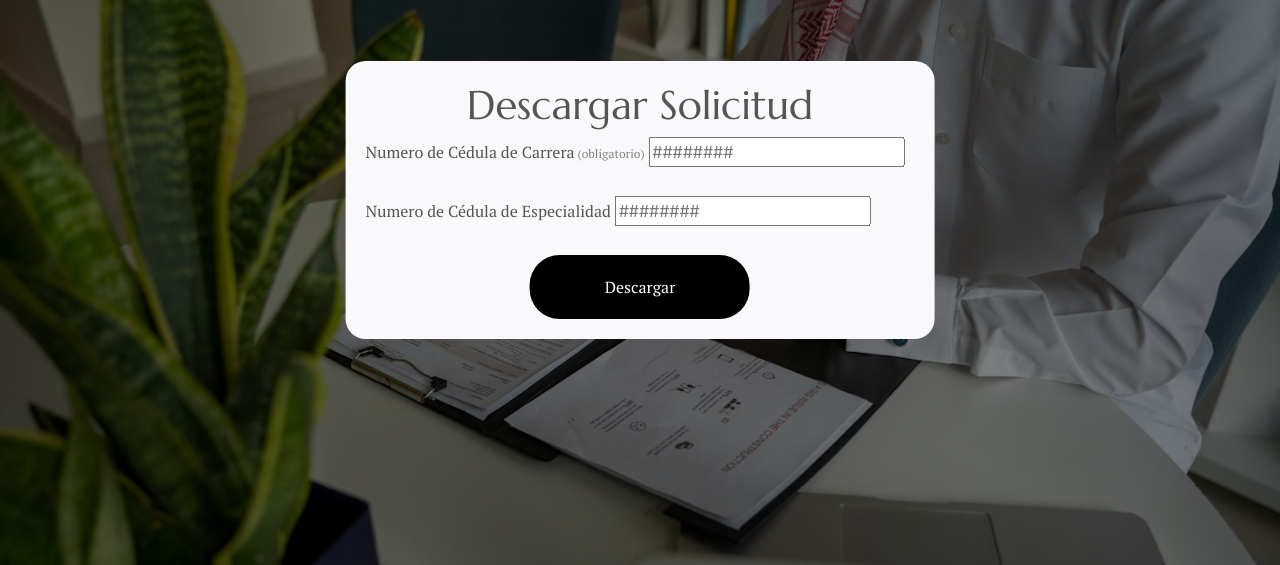
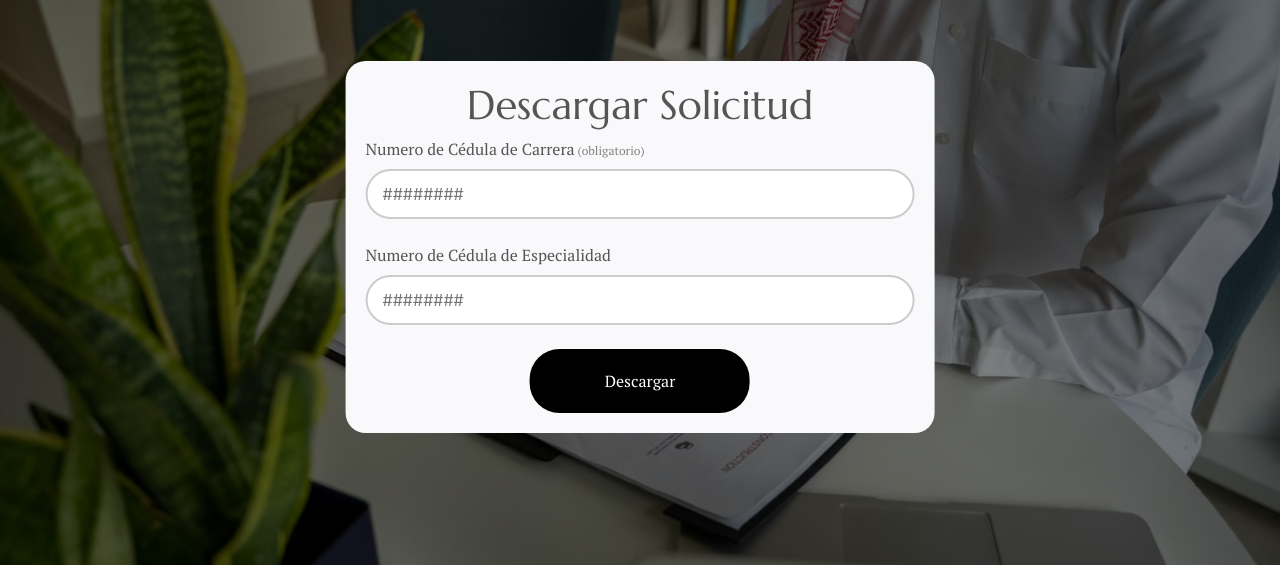
Before and after one commit to gebelepe/medicalwebsite, a Flask app: page /request in a window 1280 px wide. Shown: the part 89-654 px from the top of the page. Run offline with Flask 3, Linux system fonts and the light colour scheme; parts of the project's set-up code (start-up, migrations or seed data) failed here and were passed over; some libraries are stand-ins or nearby versions.

Commit message:
Add files via upload

```diff
--- a/website/templates/request.html
+++ b/website/templates/request.html
@@ -6,7 +6,7 @@
         <label for="carrera_ced">Numero de Cédula de Carrera<span>  (obligatorio)</span></label>
         <input
             type="text"
-            class="input"
+            class="inputformat"
             id="carrera_ced"
             name="carrera_ced"
             placeholder="########"
@@ -19,7 +19,7 @@
         <label for="esp_ced">Numero de Cédula de Especialidad</label>
         <input
             type="text"
-            class="input"
+            class="inputformat"
             id="esp_ced"
             name="esp_ced"
             placeholder="########"
```
Also changed, not shown: website/templates/submitted.html (added, +15 -0 lines), README.md.
